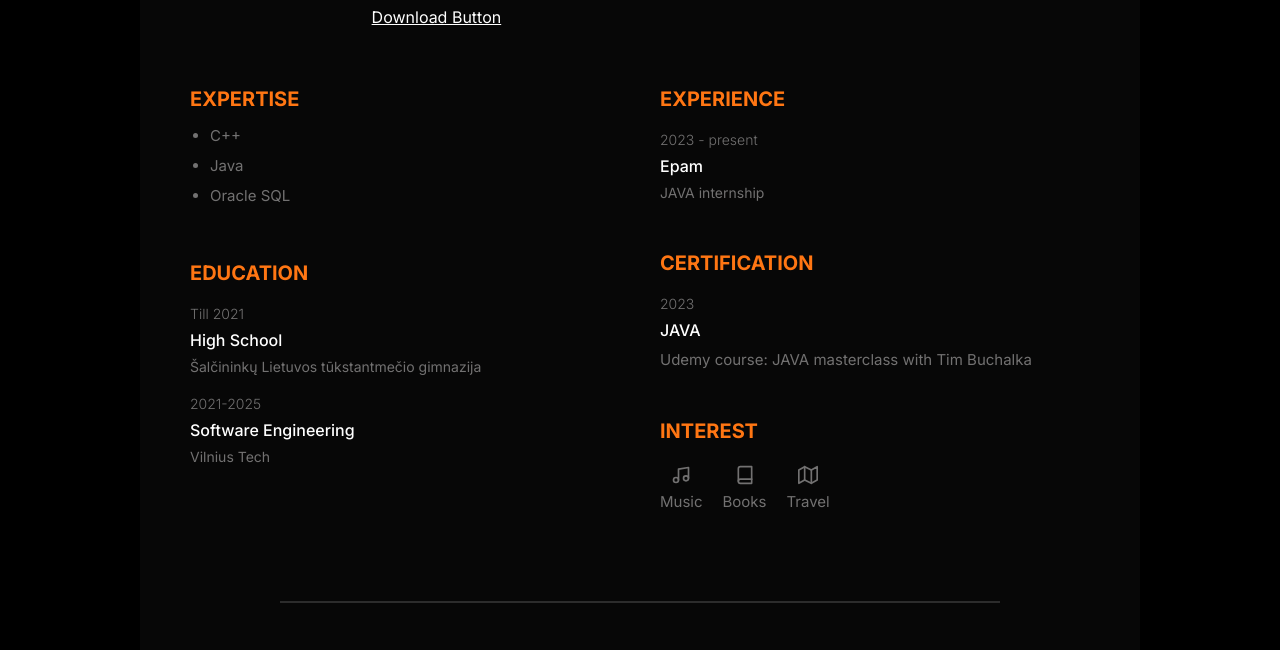
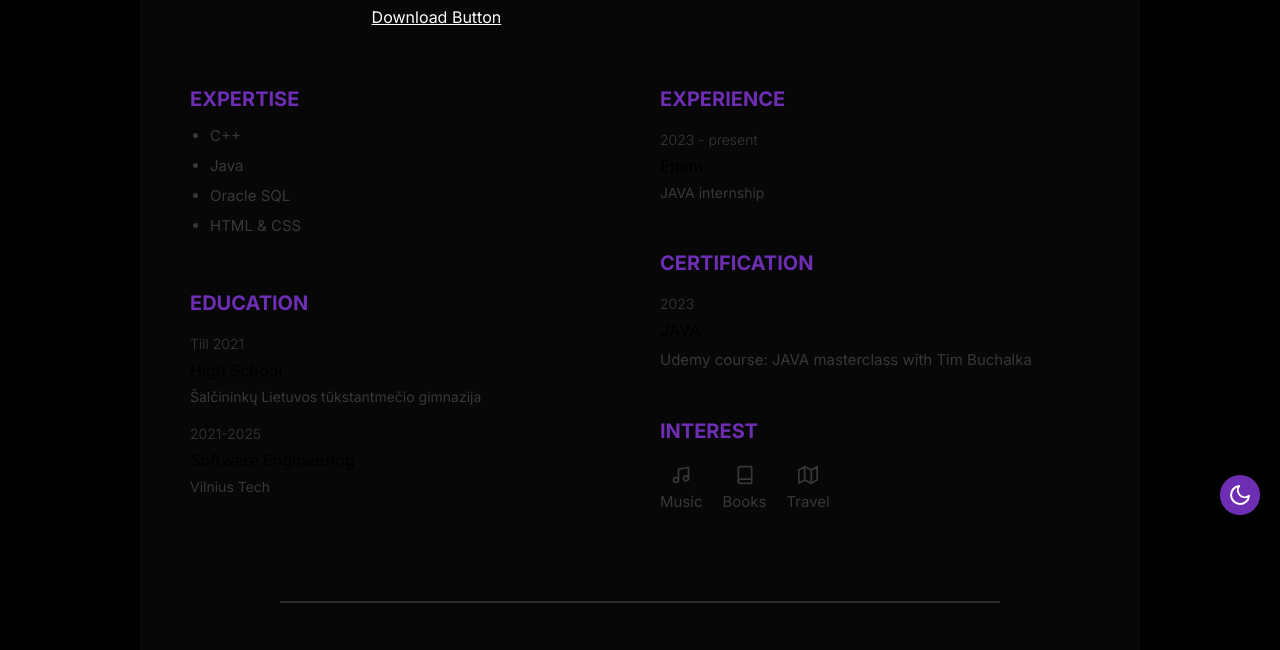
Before and after one commit to QikKick/QikKick.github.io, a website built with Parcel: page index.html in a window 1280 px wide. Shown: the part 265-915 px from the top of the page. Built offline with nearby package versions, Linux system fonts and the light colour scheme.

Commit message:
Updated main color, added Light mode

```diff
--- a/css/main.css
+++ b/css/main.css
@@ -7,7 +7,8 @@
 }
 
 :root{
-  --primary-color: #ff7613;
+  --primary-color: #6e2eb4;
+  --lightmode-textcolor: rgb(56, 56, 56);
   --text-color: #727171;
 }
 
@@ -19,8 +20,6 @@ body{
   background-color: black;
   color: white;
 }
-
-
 
 /* common */
 img{
@@ -274,3 +273,56 @@ hr{
     margin: 0 auto;
   }
 }
+
+.mode-toggle-button {
+  position: fixed;
+  bottom: 2rem;
+  right: 2rem;
+  width: 4rem;
+  height: 4rem;
+  border-radius: 50%;
+  background-color: var(--primary-color);
+  color: white;
+  border: none;
+  display: flex;
+  align-items: center;
+  justify-content: center;
+  cursor: pointer;
+  transition: background-color 0.3s ease;
+}
+
+.mode-toggle-button:hover {
+  background-color: #4a179a; /* Adjust the color as desired */
+}
+
+
+/*Light mode*/
+.light-mode {
+  background-color: white;
+  color: black;
+}
+
+.light-mode .mode-toggle-button {
+  background-color: #ddd;
+  color: black;
+}
+
+.light-mode .profile_title, .profileNameFirstname, .item_title{
+  color: black;
+}
+
+.light-mode .container{
+  background: #f7f7f7;
+}
+
+.light-mode .downloadButton{
+  color: #575757;
+}
+
+.light-mode .downloadButton:hover{
+  color: black;
+}
+
+.light-mode .social_item, .interest_item, .item_preTitle, .item_subtitle, .description{
+  color: var(--lightmode-textcolor);
+}
--- a/index.html
+++ b/index.html
@@ -45,6 +45,7 @@
         <li>C++</li>
         <li>Java</li>
         <li>Oracle SQL</li>
+        <li>HTML & CSS</li>
       </ul>
     </div>
     <!--      <div class="Reference">-->
@@ -189,6 +190,17 @@
   </div>
 </div>
 </div>
+<button id="mode-toggle" class="mode-toggle-button">
+  <i data-feather="moon"></i>
+</button>
+<script>
+  const modeToggle = document.getElementById('mode-toggle');
+  const body = document.body;
+
+  modeToggle.addEventListener('click', () => {
+    body.classList.toggle('light-mode');
+  });
+</script>
 <script>
   feather.replace()
 </script>
```
